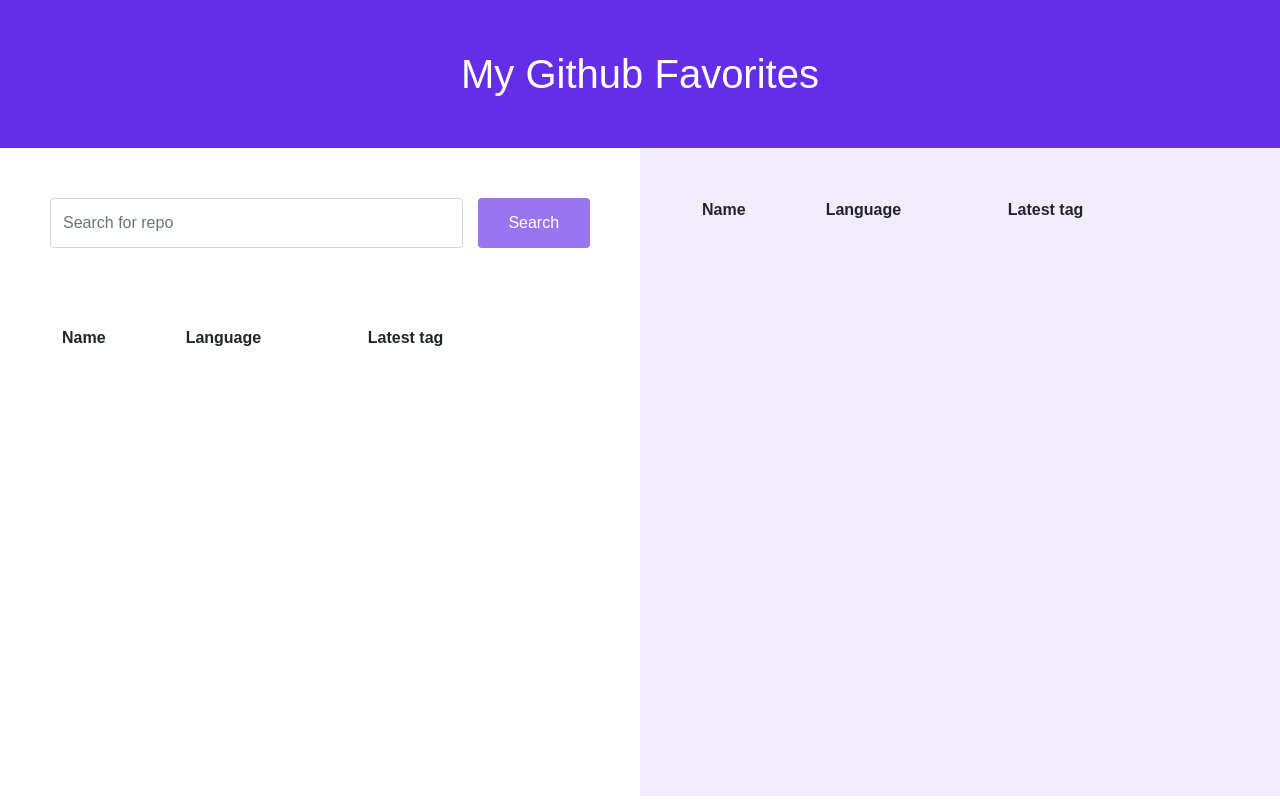
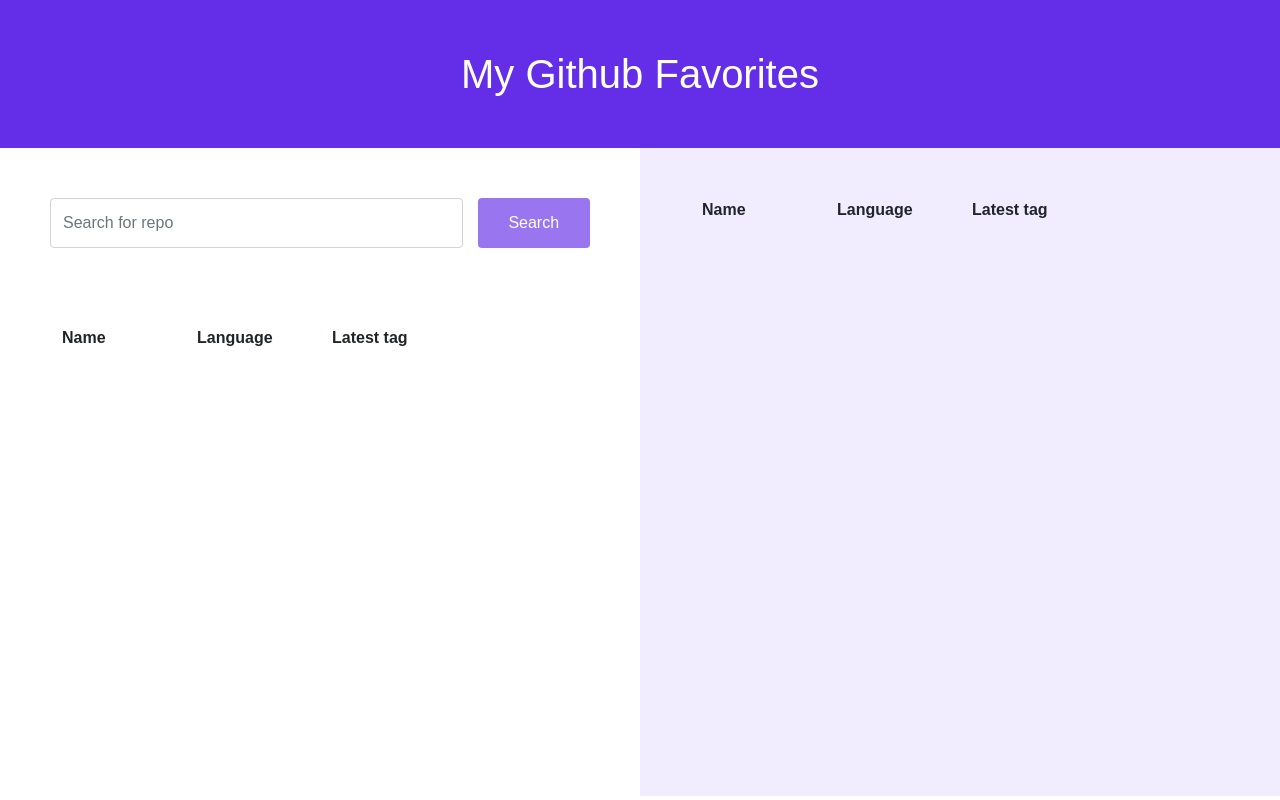
Before and after one commit to kkjasoncheung/shopify-challenge, an Angular app: page / in a window 1280 px wide. Built offline with nearby package versions, Linux system fonts and the light colour scheme.

Commit message:
Adds min column width and .gitignore

```diff
--- a/src/app/favourites/favourites.component.html
+++ b/src/app/favourites/favourites.component.html
@@ -2,10 +2,10 @@
     <table class="table table-borderless" id="results-table">
         <thead>
             <tr>
-                <th>Name</th>
-                <th>Language</th>
-                <th>Latest tag</th>
-                <th>&nbsp;</th>
+                <th style="width: 25%">Name</th>
+                <th style="width: 25%">Language</th>
+                <th style="width: 25%">Latest tag</th>
+                <th style="width: 25%">&nbsp;</th>
             </tr>
         </thead>
         <tbody *ngFor="let repo of favourites">
--- a/src/app/favourites/favourites.component.scss
+++ b/src/app/favourites/favourites.component.scss
@@ -7,8 +7,3 @@
 .remove-btn {
     text-decoration: underline;
 }
-
-// Table styles
-tr th {
-    min-width: 25%;
-}
--- a/src/app/search/search.component.html
+++ b/src/app/search/search.component.html
@@ -16,10 +16,10 @@
           <table class="table table-borderless" id="results-table">
             <thead>
               <tr>
-                <th>Name</th>
-                <th>Language</th>
-                <th>Latest tag</th>
-                <th>&nbsp;</th>
+                <th style="width: 25%">Name</th>
+                <th style="width: 25%">Language</th>
+                <th style="width: 25%">Latest tag</th>
+                <th style="width: 25%">&nbsp;</th>
               </tr>
             </thead>
             <tbody *ngFor="let repo of repos">
--- a/src/app/search/search.component.scss
+++ b/src/app/search/search.component.scss
@@ -43,8 +43,3 @@
 .hide {
     display: none;
 }
-
-// Table styles
-tr th {
-    min-width: 25%;
-}
```
Also changed, not shown: 1 other file (tests, documents, lock files or other folders).
